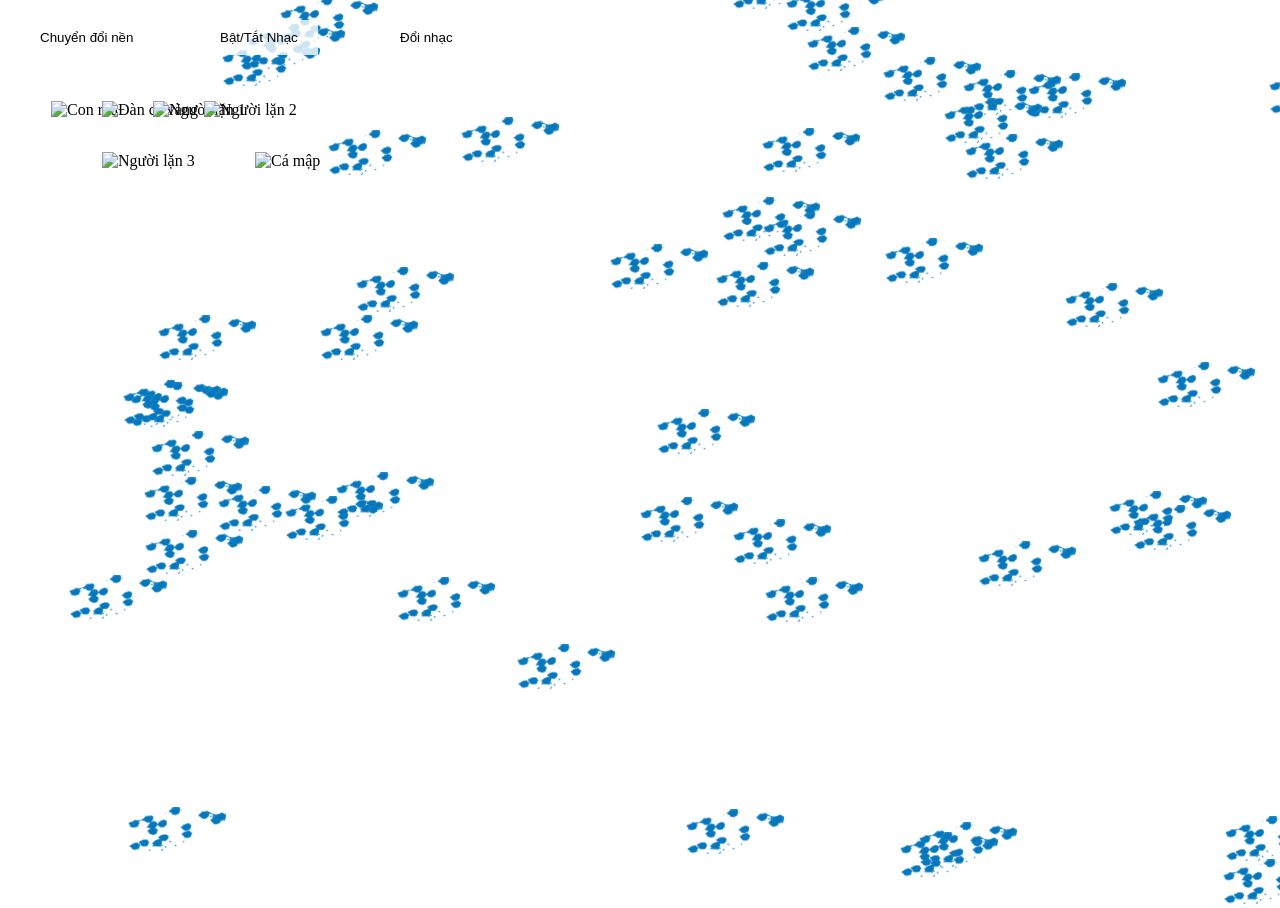
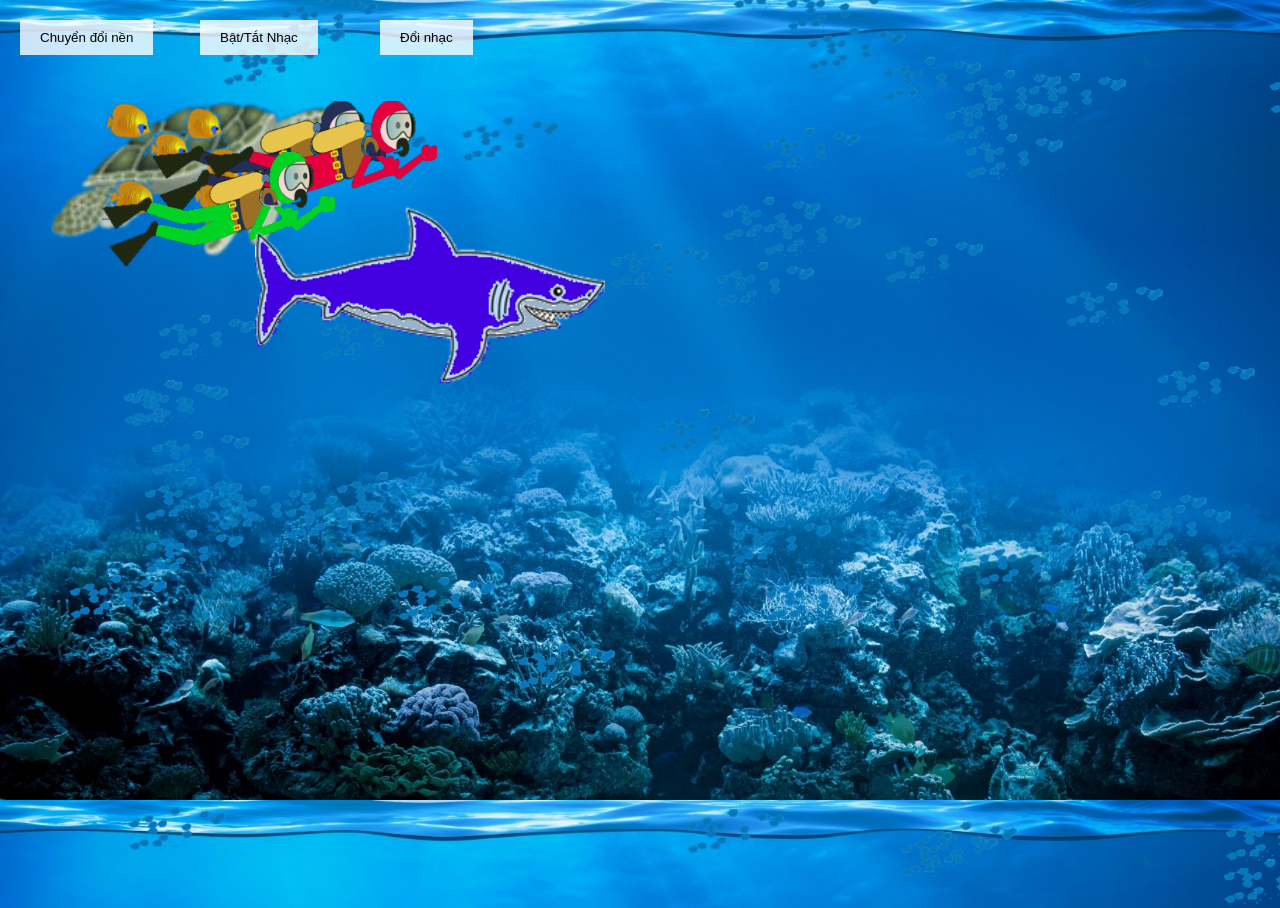
Before and after one commit to huynhbao1909/huynhbao1909.github.io, a plain HTML site: page hoca.html in a window 1280 px wide. Shown: the top 908 px of the page. Drawn offline with Linux system fonts and the light colour scheme; animation ran at ten frames a second; files whose address does not match are found by name.

Commit message:
Add files via upload

```diff
--- a/hoca.html
+++ b/hoca.html
@@ -7,7 +7,7 @@
         body {
             margin: 0;
             height: 100vh;
-            background-image: url('images/san.jpg'); /* Cảnh nền mặc định */
+            background-image: url("san.jpg"); /* Cảnh nền mặc định */
             background-size: cover;
             background-position: center;
             overflow: hidden;
@@ -122,27 +122,27 @@
 
     <div id="content">
         <div id="shark" class="swimmer">
-            <img src="images/shark.png" alt="Cá mập">
+            <img src="shark.png" alt="Cá mập">
         </div>
         <div id="goldFishSchool" class="swimmer">
-            <img src="images/goldFishSchool.png" alt="Đàn cá vàng">
+            <img src="goldFishSchool.png" alt="Đàn cá vàng">
         </div>
         <div id="turtle" class="swimmer">
-            <img src="images/turtle.png" alt="Con rùa">
+            <img src="turtle.png" alt="Con rùa">
         </div>
         <div id="diver1" class="swimmer">
-            <img src="images/diver1.png" alt="Người lặn 1">
+            <img src="diver1.png" alt="Người lặn 1">
         </div>
         <div id="diver2" class="swimmer">
-            <img src="images/diver2.png" alt="Người lặn 2">
+            <img src="diver2.png" alt="Người lặn 2">
         </div>
         <div id="diver3" class="swimmer">
-            <img src="images/diver3.png" alt="Người lặn 3">
+            <img src="diver3.png" alt="Người lặn 3">
         </div>
     </div>
 
     <script>
-        const backgrounds = ['images/san.jpg', 'images/san1.jpg', 'images/san3.jpg', 'images/mattrang.jpg'];
+        const backgrounds = ['image/san.jpg', 'image/san1.jpg', 'images/san3.jpg', 'images/mattrang.jpg'];
         let currentBackground = 0;
 
         document.getElementById('changeBackground').addEventListener('click', function() {
```
